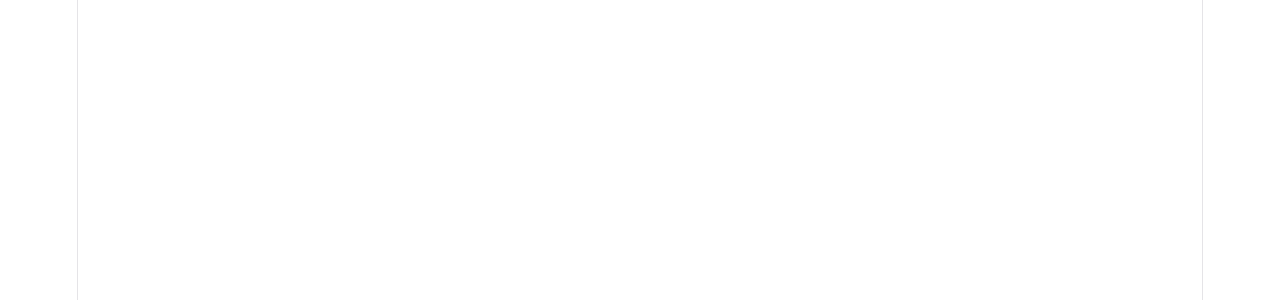
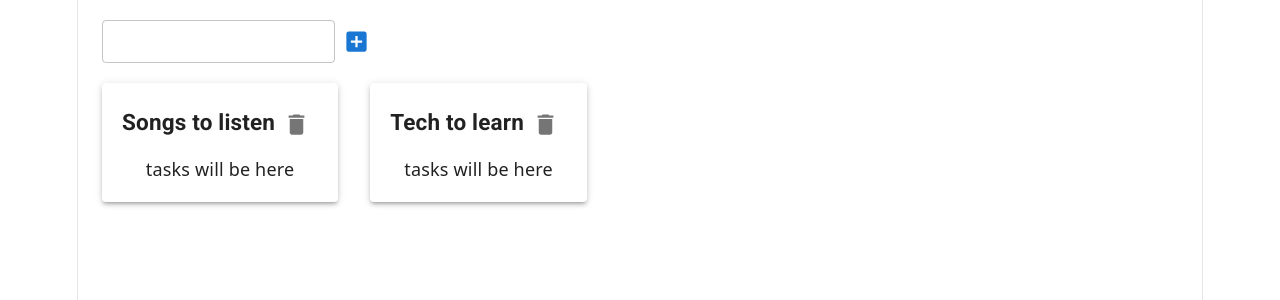
Before and after one commit to VanoKi/new-try-todo, a React (Vite) app: page / in a window 1280 px wide. Shown: the top 300 px of the page. Built offline with nearby package versions, Linux system fonts and the light colour scheme.

Commit message:
feat: add a Todolist component

```diff
--- a/src/App.tsx
+++ b/src/App.tsx
@@ -1,11 +1,34 @@
 import './App.css';
+import {useAppDispatch, useAppSelector} from "@/app/hooks.ts";
+import {addTodolist} from "@/features/todolists/model/todolists-reducer.ts";
+import {Container, Grid} from "@mui/material";
+import {AddItemForm} from "@/common/components/AddItemForm/AddItemForm.tsx";
+import {nanoid} from "@reduxjs/toolkit";
+import {Todolist} from "@/features/todolists/ui/Todolist.tsx";
 
 function App() {
+  const todolists = useAppSelector(state => state.todolists);
+  const dispatch = useAppDispatch();
 
+  const createTodolist = (title: string) => {
+    const newTodolist = {id: nanoid(), title, addedDate: '', order: 0}
+    dispatch(addTodolist({todolist: newTodolist}))
+  };
   return (
-    <>
-
-    </>
+    <Container fixed>
+      <Grid container style={{padding: '20px 0'}}>
+        <AddItemForm onAddItem={createTodolist}/>
+      </Grid>
+      <Grid container spacing={4}>
+        {todolists.map(tl => {
+          return (
+            <Grid  key={tl.id}>
+              <Todolist todolist={tl}/>
+            </Grid>
+          )
+        })}
+      </Grid>
+    </Container>
   );
 }
 
--- a/src/common/components/AddItemForm/AddItemForm.tsx
+++ b/src/common/components/AddItemForm/AddItemForm.tsx
@@ -1,19 +1,17 @@
-// @flow
-import * as React from 'react';
-import {type ChangeEvent, useState} from "react";
+import {type ChangeEvent, type KeyboardEvent, useState} from "react";
 import {IconButton, TextField} from "@mui/material";
 import {AddBox} from "@mui/icons-material";
 
 type Props = {
   onAddItem: (title: string) => void
 };
-export const AddItemForm = (props: Props) => {
+export const AddItemForm = ({onAddItem}: Props) => {
   const [title, setTitle] = useState('')
   const [error, setError] = useState<string | null>( null)
 
   const addItemHandler = () => {
     if (title.trim() !== '') {
-      onAdditem(title.trim())
+      onAddItem(title.trim())
       setTitle('')
     } else {
       setError('Title is required')
--- a/src/features/todolists/model/todolists-reducer.ts
+++ b/src/features/todolists/model/todolists-reducer.ts
@@ -1,13 +1,16 @@
-import { createSlice, PayloadAction} from "@reduxjs/toolkit";
+import {createSlice, type PayloadAction} from "@reduxjs/toolkit";
 import type {TodolistType} from "@/common/types/types.ts";
 
-const initialState: TodolistType[] = [];
+const initialState: TodolistType[] = [
+  { id: '1', title: 'Songs to listen', addedDate: '', order: 0 },
+  { id: '2', title: 'Tech to learn', addedDate: '', order: 0 }
+];
 
 const slice = createSlice({
   name: 'todolists',
   initialState,
   reducers: {
-    setTodolists: (state, action: PayloadAction<{ todolists: TodolistType[]}>)=> {
+    setTodolists: (_state, action: PayloadAction<{ todolists: TodolistType[]}>)=> {
       return action.payload.todolists;
     },
     addTodolist: (state, action: PayloadAction<{todolist: TodolistType}>) => {
--- /dev/null
+++ b/src/features/todolists/ui/Todolist.tsx
@@ -0,0 +1,30 @@
+import type {TodolistType} from "@/common/types/types.ts";
+import {useAppDispatch} from "@/app/hooks.ts";
+import {removeTodolist} from "@/features/todolists/model/todolists-reducer.ts";
+import {IconButton, Paper, Typography} from "@mui/material";
+import {Delete} from "@mui/icons-material";
+
+type Props = {
+  todolist: TodolistType
+};
+export const Todolist = ({todolist}: Props) => {
+  const dispatch = useAppDispatch()
+  const removeTodolistHandler = () => {
+    dispatch(removeTodolist({todolistId: todolist.id}))
+  }
+
+  return (
+    <Paper elevation={3} style={{padding: "20px"}}>
+      <Typography  variant="h6" align={'center'} style={{marginBottom: "10px", fontWeight: "bold"}}>
+        {todolist.title}
+        <IconButton onClick={removeTodolistHandler}>
+          <Delete/>
+        </IconButton>
+      </Typography>
+
+      <div style={{display: 'flex', justifyContent: 'center'}}>
+        <span> tasks will be here </span>
+      </div>
+    </Paper>
+  );
+};
```
